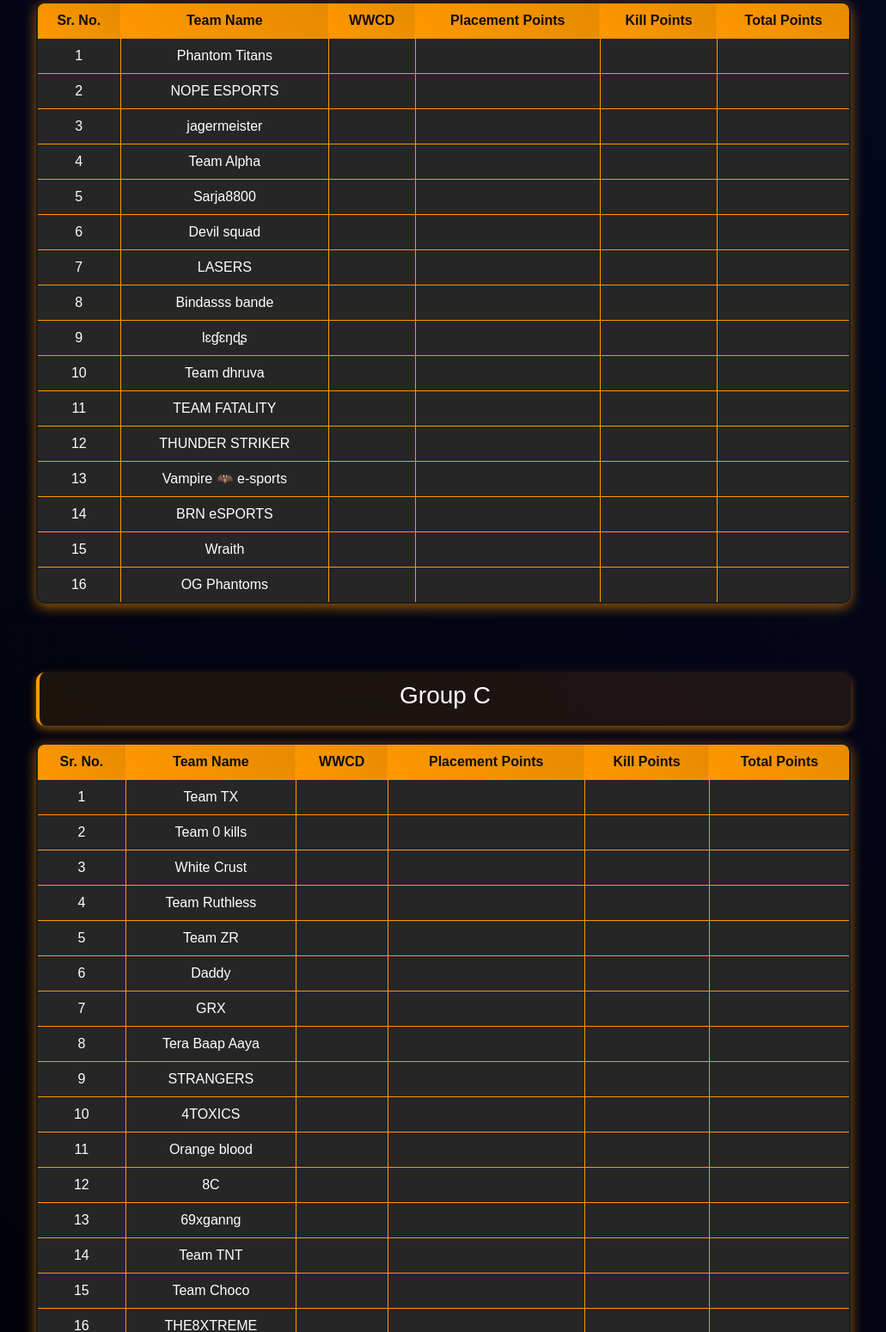
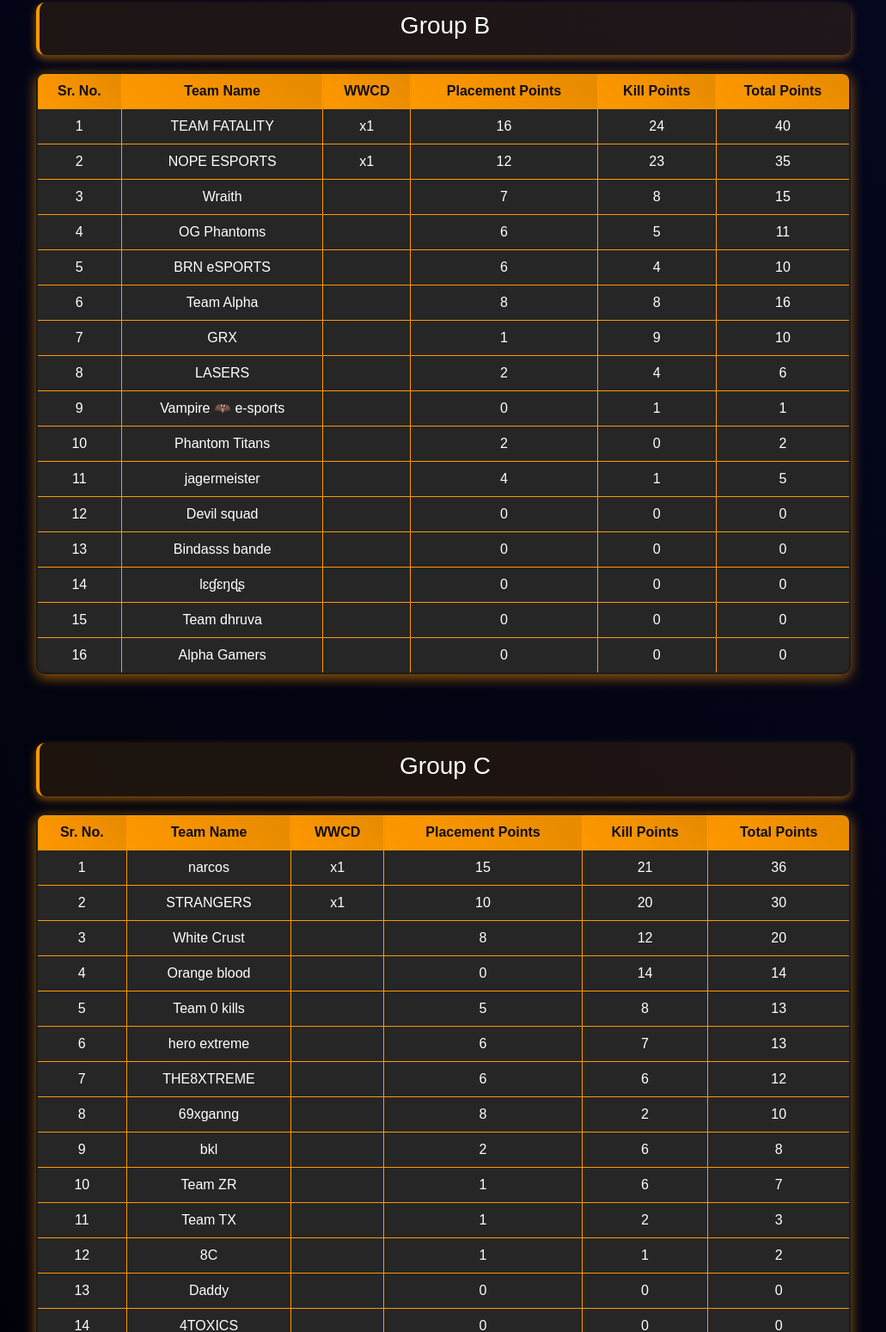
Before and after one commit to DarkVenomLS/BgmiPointsTable, a plain HTML site: page index.html in a window 1280 px wide. Shown: the part 1251-2800 px from the top of the page at 86% size, without its empty margins (124-1155 px from the left). Drawn offline with nearby package versions, Linux system fonts and the light colour scheme.

Commit message:
Points Table Updated

```diff
--- a/index.html
+++ b/index.html
@@ -189,131 +189,147 @@
       <tbody>
         <tr>
           <td>1</td>
-          <td>TEAM MIGHTY</td>
-          <td></td>
-          <td></td>
-          <td></td>
-          <td></td>
+          <td>Kaam25</td>
+          <td>x2</td>
+          <td>20</td>
+          <td>24</td>
+          <td>44</td>
         </tr>
         <tr>
           <td>2</td>
-          <td>DEATH DEALERS</td>
+          <td>BGMI GOD’S</td>
           <td></td>
-          <td></td>
-          <td></td>
-          <td></td>
+          <td>11</td>
+          <td>20</td>
+          <td>31</td>
         </tr>
         <tr>
           <td>3</td>
-          <td>HUNTER'S SQUAD</td>
+          <td>Team XS</td>
           <td></td>
-          <td></td>
-          <td></td>
-          <td></td>
+          <td>6</td>
+          <td>21</td>
+          <td>27</td>
         </tr>
         <tr>
           <td>4</td>
-          <td>BGMI GOD’S</td>
+          <td>TEEN TITANS</td>
           <td></td>
-          <td></td>
-          <td></td>
-          <td></td>
+          <td>9</td>
+          <td>6</td>
+          <td>15</td>
         </tr>
         <tr>
           <td>5</td>
-          <td>TEEN TITANS</td>
+          <td>IM</td>
           <td></td>
-          <td></td>
-          <td></td>
-          <td></td>
+          <td>1</td>
+          <td>13</td>
+          <td>14</td>
         </tr>
         <tr>
           <td>6</td>
           <td>DarkFNC</td>
           <td></td>
-          <td></td>
-          <td></td>
-          <td></td>
+          <td>4</td>
+          <td>6</td>
+          <td>10</td>
         </tr>
         <tr>
           <td>7</td>
-          <td>TEAM AXIS</td>
+          <td>TEAM MIGHTY</td>
           <td></td>
-          <td></td>
-          <td></td>
-          <td></td>
+          <td>2</td>
+          <td>5</td>
+          <td>7</td>
         </tr>
         <tr>
           <td>8</td>
-          <td>Alpha gamers</td>
+          <td>TEAM AXIS</td>
           <td></td>
-          <td></td>
-          <td></td>
-          <td></td>
+          <td>4</td>
+          <td>3</td>
+          <td>7</td>
         </tr>
         <tr>
           <td>9</td>
-          <td>Team XS</td>
+          <td>THUNDER STRIKER</td>
           <td></td>
-          <td></td>
-          <td></td>
-          <td></td>
+          <td>0</td>
+          <td>6</td>
+          <td>6</td>
         </tr>
         <tr>
           <td>10</td>
           <td>Team Char Dalle</td>
           <td></td>
-          <td></td>
-          <td></td>
-          <td></td>
+          <td>3</td>
+          <td>2</td>
+          <td>5</td>
         </tr>
         <tr>
           <td>11</td>
-          <td>Team squad</td>
+          <td>DEATH DEALERS</td>
           <td></td>
-          <td></td>
-          <td></td>
-          <td></td>
+          <td>0</td>
+          <td>2</td>
+          <td>2</td>
         </tr>
         <tr>
           <td>12</td>
           <td>BWC</td>
           <td></td>
-          <td></td>
-          <td></td>
-          <td></td>
+          <td>1</td>
+          <td>1</td>
+          <td>2</td>
         </tr>
         <tr>
           <td>13</td>
-          <td>IM</td>
+          <td>HUNTER'S SQUAD</td>
           <td></td>
-          <td></td>
-          <td></td>
-          <td></td>
+          <td>2</td>
+          <td>0</td>
+          <td>2</td>
         </tr>
         <tr>
           <td>14</td>
-          <td>Kaam25</td>
+          <td>Sarja8800</td>
           <td></td>
-          <td></td>
-          <td></td>
-          <td></td>
+          <td>1</td>
+          <td>1</td>
+          <td>2</td>
         </tr>
         <tr>
           <td>15</td>
-          <td>4K Gaming</td>
+          <td>Battle Blazers</td>
           <td></td>
-          <td></td>
-          <td></td>
-          <td></td>
+          <td>0</td>
+          <td>0</td>
+          <td>0</td>
         </tr>
         <tr>
           <td>16</td>
-          <td>Battle Blazers</td>
+          <td>Alpha gamers</td>
           <td></td>
+          <td>0</td>
+          <td>0</td>
+          <td>0</td>
+        </tr>
+        <tr>
+          <td>17</td>
+          <td>Team squad</td>
           <td></td>
+          <td>0</td>
+          <td>0</td>
+          <td>0</td>
+        </tr>
+        <tr>
+          <td>18</td>
+          <td>4K Gaming</td>
           <td></td>
-          <td></td>
+          <td>0</td>
+          <td>0</td>
+          <td>0</td>
         </tr>
       </tbody>
     </table>
@@ -333,134 +349,22 @@
         </tr>
       </thead>
       <tbody>
-        <tr>
-          <td>1</td>
-          <td>Phantom Titans</td>
-          <td></td>
-          <td></td>
-          <td></td>
-          <td></td>
-        </tr>
-        <tr>
-          <td>2</td>
-          <td>NOPE ESPORTS</td>
-          <td></td>
-          <td></td>
-          <td></td>
-          <td></td>
-        </tr>
-        <tr>
-          <td>3</td>
-          <td>jagermeister</td>
-          <td></td>
-          <td></td>
-          <td></td>
-          <td></td>
-        </tr>
-        <tr>
-          <td>4</td>
-          <td>Team Alpha</td>
-          <td></td>
-          <td></td>
-          <td></td>
-          <td></td>
-        </tr>
-        <tr>
-          <td>5</td>
-          <td>Sarja8800</td>
-          <td></td>
-          <td></td>
-          <td></td>
-          <td></td>
-        </tr>
-        <tr>
-          <td>6</td>
-          <td>Devil squad</td>
-          <td></td>
-          <td></td>
-          <td></td>
-          <td></td>
-        </tr>
-        <tr>
-          <td>7</td>
-          <td>LASERS</td>
-          <td></td>
-          <td></td>
-          <td></td>
-          <td></td>
-        </tr>
-        <tr>
-          <td>8</td>
-          <td>Bindasss bande</td>
-          <td></td>
-          <td></td>
-          <td></td>
-          <td></td>
-        </tr>
-        <tr>
-          <td>9</td>
-          <td>Ɩɛɠɛŋɖʂ</td>
-          <td></td>
-          <td></td>
-          <td></td>
-          <td></td>
-        </tr>
-        <tr>
-          <td>10</td>
-          <td>Team dhruva</td>
-          <td></td>
-          <td></td>
-          <td></td>
-          <td></td>
-        </tr>
-        <tr>
-          <td>11</td>
-          <td>TEAM FATALITY</td>
-          <td></td>
-          <td></td>
-          <td></td>
-          <td></td>
-        </tr>
-        <tr>
-          <td>12</td>
-          <td>THUNDER STRIKER</td>
-          <td></td>
-          <td></td>
-          <td></td>
-          <td></td>
-        </tr>
-        <tr>
-          <td>13</td>
-          <td>Vampire 🦇 e-sports</td>
-          <td></td>
-          <td></td>
-          <td></td>
-          <td></td>
-        </tr>
-        <tr>
-          <td>14</td>
-          <td>BRN eSPORTS</td>
-          <td></td>
-          <td></td>
-          <td></td>
-          <td></td>
-        </tr>
-        <tr>
-          <td>15</td>
-          <td>Wraith</td>
-          <td></td>
-          <td></td>
-          <td></td>
-          <td></td>
-        </tr>
-        <tr>
-          <td>16</td>
-          <td>OG Phantoms</td>
-          <td></td>
-          <td></td>
-          <td></td>
-          <td></td>
-        </tr>
+        <tr><td>1</td><td>TEAM FATALITY</td><td>x1</td><td>16</td><td>24</td><td>40</td></tr>
+        <tr><td>2</td><td>NOPE ESPORTS</td><td>x1</td><td>12</td><td>23</td><td>35</td></tr>
+        <tr><td>3</td><td>Wraith</td><td></td><td>7</td><td>8</td><td>15</td></tr>
+        <tr><td>4</td><td>OG Phantoms</td><td></td><td>6</td><td>5</td><td>11</td></tr>
+        <tr><td>5</td><td>BRN eSPORTS</td><td></td><td>6</td><td>4</td><td>10</td></tr>
+        <tr><td>6</td><td>Team Alpha</td><td></td><td>8</td><td>8</td><td>16</td></tr>
+        <tr><td>7</td><td>GRX</td><td></td><td>1</td><td>9</td><td>10</td></tr>
+        <tr><td>8</td><td>LASERS</td><td></td><td>2</td><td>4</td><td>6</td></tr>
+        <tr><td>9</td><td>Vampire 🦇 e-sports</td><td></td><td>0</td><td>1</td><td>1</td></tr>
+        <tr><td>10</td><td>Phantom Titans</td><td></td><td>2</td><td>0</td><td>2</td></tr>
+        <tr><td>11</td><td>jagermeister</td><td></td><td>4</td><td>1</td><td>5</td></tr>
+        <tr><td>12</td><td>Devil squad</td><td></td><td>0</td><td>0</td><td>0</td></tr>
+        <tr><td>13</td><td>Bindasss bande</td><td></td><td>0</td><td>0</td><td>0</td></tr>
+        <tr><td>14</td><td>Ɩɛɠɛŋɖʂ</td><td></td><td>0</td><td>0</td><td>0</td></tr>
+        <tr><td>15</td><td>Team dhruva</td><td></td><td>0</td><td>0</td><td>0</td></tr>
+        <tr><td>16</td><td>Alpha Gamers</td><td></td><td>0</td><td>0</td><td>0</td></tr>
       </tbody>
     </table>
 
@@ -481,131 +385,131 @@
       <tbody>
         <tr>
           <td>1</td>
-          <td>Team TX</td>
-          <td></td>
-          <td></td>
-          <td></td>
-          <td></td>
+          <td>narcos</td>
+          <td>x1</td>
+          <td>15</td>
+          <td>21</td>
+          <td>36</td>
         </tr>
         <tr>
           <td>2</td>
-          <td>Team 0 kills</td>
-          <td></td>
-          <td></td>
-          <td></td>
-          <td></td>
+          <td>STRANGERS</td>
+          <td>x1</td>
+          <td>10</td>
+          <td>20</td>
+          <td>30</td>
         </tr>
         <tr>
           <td>3</td>
           <td>White Crust</td>
           <td></td>
-          <td></td>
-          <td></td>
-          <td></td>
+          <td>8</td>
+          <td>12</td>
+          <td>20</td>
         </tr>
         <tr>
           <td>4</td>
-          <td>Team Ruthless</td>
+          <td>Orange blood</td>
           <td></td>
-          <td></td>
-          <td></td>
-          <td></td>
+          <td>0</td>
+          <td>14</td>
+          <td>14</td>
         </tr>
         <tr>
           <td>5</td>
-          <td>Team ZR</td>
+          <td>Team 0 kills</td>
           <td></td>
-          <td></td>
-          <td></td>
-          <td></td>
+          <td>5</td>
+          <td>8</td>
+          <td>13</td>
         </tr>
         <tr>
           <td>6</td>
-          <td>Daddy</td>
+          <td>hero extreme</td>
           <td></td>
-          <td></td>
-          <td></td>
-          <td></td>
+          <td>6</td>
+          <td>7</td>
+          <td>13</td>
         </tr>
         <tr>
           <td>7</td>
-          <td>GRX</td>
+          <td>THE8XTREME</td>
           <td></td>
-          <td></td>
-          <td></td>
-          <td></td>
+          <td>6</td>
+          <td>6</td>
+          <td>12</td>
         </tr>
         <tr>
           <td>8</td>
-          <td>Tera Baap Aaya</td>
+          <td>69xganng</td>
           <td></td>
-          <td></td>
-          <td></td>
-          <td></td>
+          <td>8</td>
+          <td>2</td>
+          <td>10</td>
         </tr>
         <tr>
           <td>9</td>
-          <td>STRANGERS</td>
+          <td>bkl</td>
           <td></td>
-          <td></td>
-          <td></td>
-          <td></td>
+          <td>2</td>
+          <td>6</td>
+          <td>8</td>
         </tr>
         <tr>
           <td>10</td>
-          <td>4TOXICS</td>
+          <td>Team ZR</td>
           <td></td>
-          <td></td>
-          <td></td>
-          <td></td>
+          <td>1</td>
+          <td>6</td>
+          <td>7</td>
         </tr>
         <tr>
           <td>11</td>
-          <td>Orange blood</td>
+          <td>Team TX</td>
           <td></td>
-          <td></td>
-          <td></td>
-          <td></td>
+          <td>1</td>
+          <td>2</td>
+          <td>3</td>
         </tr>
         <tr>
           <td>12</td>
           <td>8C</td>
           <td></td>
-          <td></td>
-          <td></td>
-          <td></td>
+          <td>1</td>
+          <td>1</td>
+          <td>2</td>
         </tr>
         <tr>
           <td>13</td>
-          <td>69xganng</td>
+          <td>Daddy</td>
           <td></td>
-          <td></td>
-          <td></td>
-          <td></td>
+          <td>0</td>
+          <td>0</td>
+          <td>0</td>
         </tr>
         <tr>
           <td>14</td>
-          <td>Team TNT</td>
+          <td>4TOXICS</td>
           <td></td>
-          <td></td>
-          <td></td>
-          <td></td>
+          <td>0</td>
+          <td>0</td>
+          <td>0</td>
         </tr>
         <tr>
           <td>15</td>
-          <td>Team Choco</td>
+          <td>Team Ruthless</td>
           <td></td>
-          <td></td>
-          <td></td>
-          <td></td>
+          <td>0</td>
+          <td>0</td>
+          <td>0</td>
         </tr>
         <tr>
           <td>16</td>
-          <td>THE8XTREME</td>
+          <td>4TOXIC</td>
           <td></td>
-          <td></td>
-          <td></td>
-          <td></td>
+          <td>0</td>
+          <td>0</td>
+          <td>0</td>
         </tr>
       </tbody>
     </table>
```
